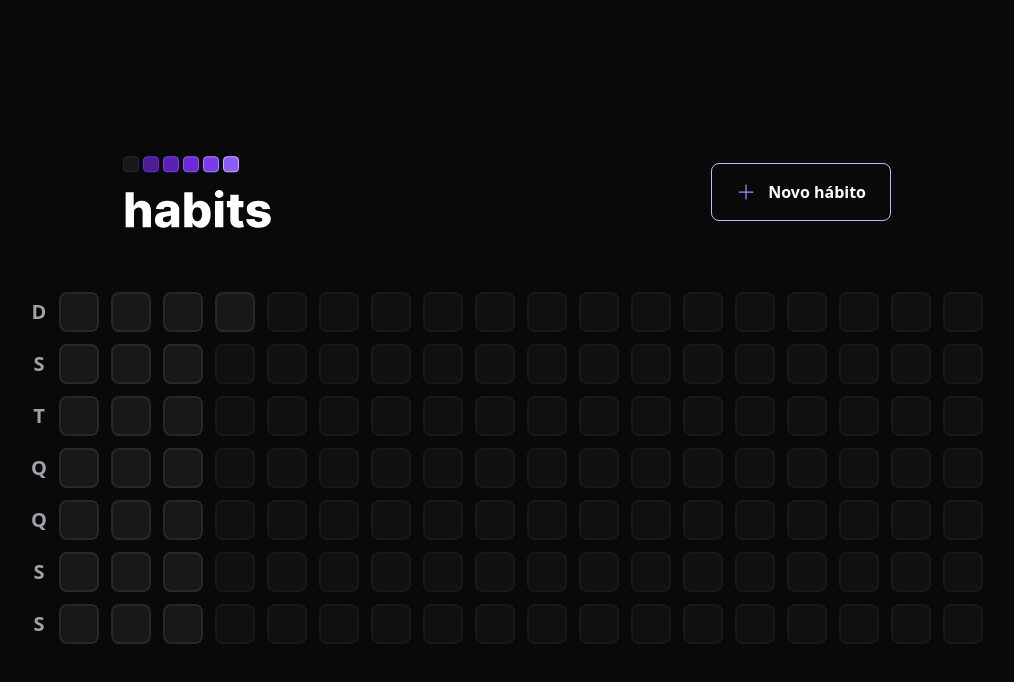
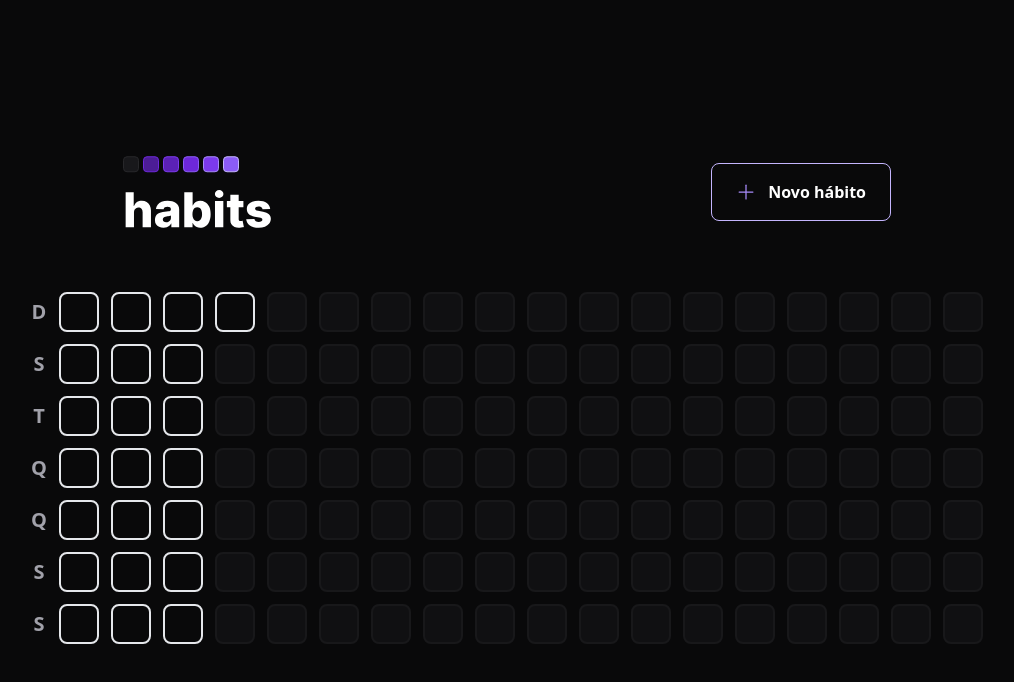
Before and after one commit to deivisonresende/nlw-habits-web, a React (Vite) app: page / in a window 1280 px wide. Shown: the top 682 px of the page, without its empty margins (133-1147 px from the left). Built offline with nearby package versions, Linux system fonts and the light colour scheme.

Commit message:
feat: added popover for habit days

```diff
--- a/package.json
+++ b/package.json
@@ -9,7 +9,10 @@
     "preview": "vite preview"
   },
   "dependencies": {
+    "@radix-ui/react-checkbox": "^1.0.1",
     "@radix-ui/react-dialog": "^1.0.2",
+    "@radix-ui/react-popover": "^1.0.3",
+    "clsx": "^1.2.1",
     "dayjs": "^1.11.7",
     "phosphor-react": "^1.4.1",
     "react": "^18.2.0",
--- a/src/views/home/components/HabitDay.tsx
+++ b/src/views/home/components/HabitDay.tsx
@@ -1,7 +1,61 @@
-// interface HabitDayProps {
-//   completed: number;
-// }
+import * as Popover from '@radix-ui/react-popover';
+import * as Checkbox from '@radix-ui/react-checkbox';
+import { ProgressBar } from './ProgressBar';
+import clsx from 'clsx'
+import { Check } from 'phosphor-react';
 
-export function HabitDay(){
-  return <div className="w-10 h-10 bg-zinc-900 border-2 border-zinc-800 rounded-lg" />
+interface HabitDayProps {
+  amount: number;
+  completed: number;
 }
+
+export function HabitDay(props: HabitDayProps){
+  const percent  = Math.round((props.completed / props.amount) * 100)
+
+  return (
+    <Popover.Root>
+      <Popover.Trigger
+        className={
+          clsx(
+            'w-10 h-10 border-2 rounded-lg',
+            {
+              'bg-zinc-900 border-zinc-900': percent === 0,
+              'bg-violet-900 border-violet-700': percent > 0 && percent < 20,
+              'bg-violet-800 border-violet-600': percent >= 20 && percent < 40,
+              'bg-violet-700 border-violet-500': percent >= 40 && percent < 60,
+              'bg-violet-600 border-violet-400': percent >= 60 && percent < 80,
+              'bg-violet-500 border-violet-300': percent >= 80,
+            }
+          )
+        }
+      />
+
+      <Popover.Portal>
+        <Popover.Content className='min-w-[320px] p-6 rounded-2xl bg-zinc-900 flex flex-col'>
+          <span className='text-zinc-400 font-semibold'>
+            { 'Terça-feira' }
+          </span>
+          <span className='mt-1 font-extrabold leading-tight text-3xl'>
+            { '17/01' }
+          </span>
+          <ProgressBar progress={percent}/>
+
+          <div className='mt-6 flex flex-col gap-3'>
+              <Checkbox.Root className='flex items-center gap-3 group'>
+                <div className='h-8 w-8 rounded-lg flex items-center justify-center bg-zinc-900 border-2 border-zinc-800 group-data-[state=checked]:bg-green-500 group-data-[state=checked]:border-green-500'>
+                  <Checkbox.Indicator>
+                    <Check size={20}/>
+                  </Checkbox.Indicator>
+                </div>
+                <span className='font-semibold text-xl leading-tight group-data-[state=checked]:line-through group-data-[state=checked]:text-zinc-400'>
+                  Estudar react
+                </span>
+              </Checkbox.Root>
+          </div>
+
+          <Popover.Arrow  className='fill-zinc-900'/>
+        </Popover.Content>
+      </Popover.Portal>
+    </Popover.Root>
+  )
+}
--- /dev/null
+++ b/src/views/home/components/ProgressBar.tsx
@@ -0,0 +1,19 @@
+interface ProgressBarProps {
+  progress: number;
+}
+
+export function ProgressBar(props : ProgressBarProps){
+  return (
+    <div className='h-3 rounded-xl bg-zinc-700 mt-4'>
+            <div
+              role="progressbar"
+              aria-label='Progresso de hábitos completados para o dia selecionado'
+              aria-valuenow={props.progress}
+              aria-valuemin={0}
+              aria-valuemax={100}
+              className='h-3 rounded-xl bg-violet-600'
+              style={{ width: `${props.progress}%` }}
+            />
+    </div>
+  )
+}
```
Also changed, not shown: 1 other file (tests, documents, lock files or other folders).
